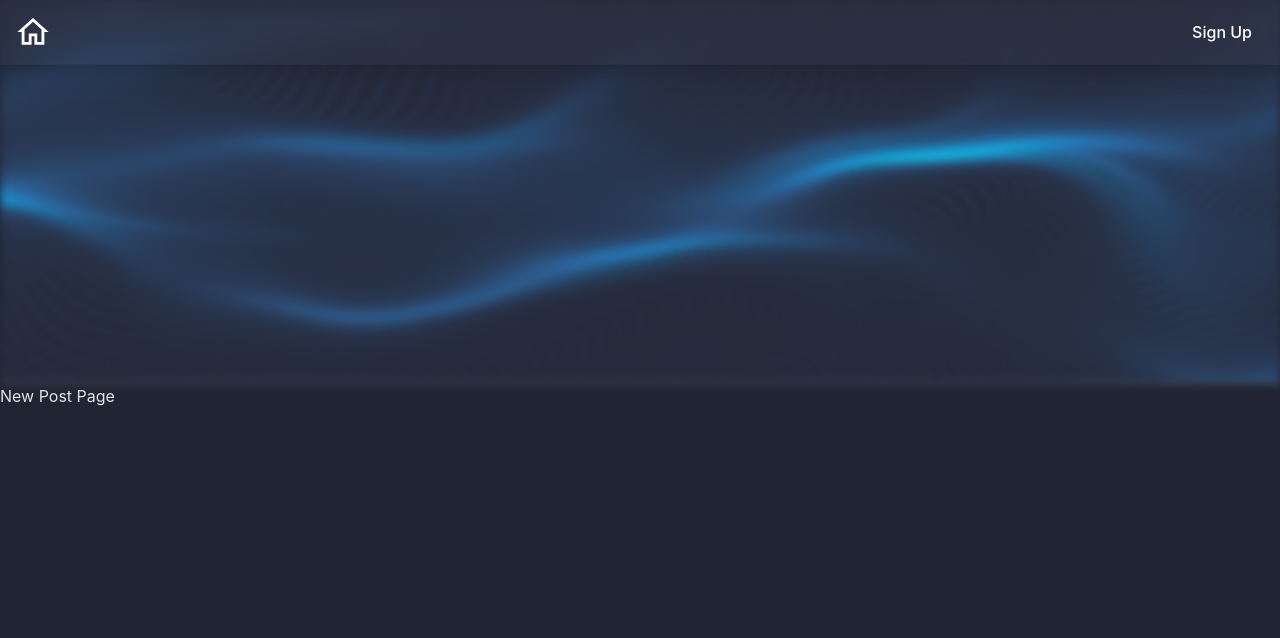
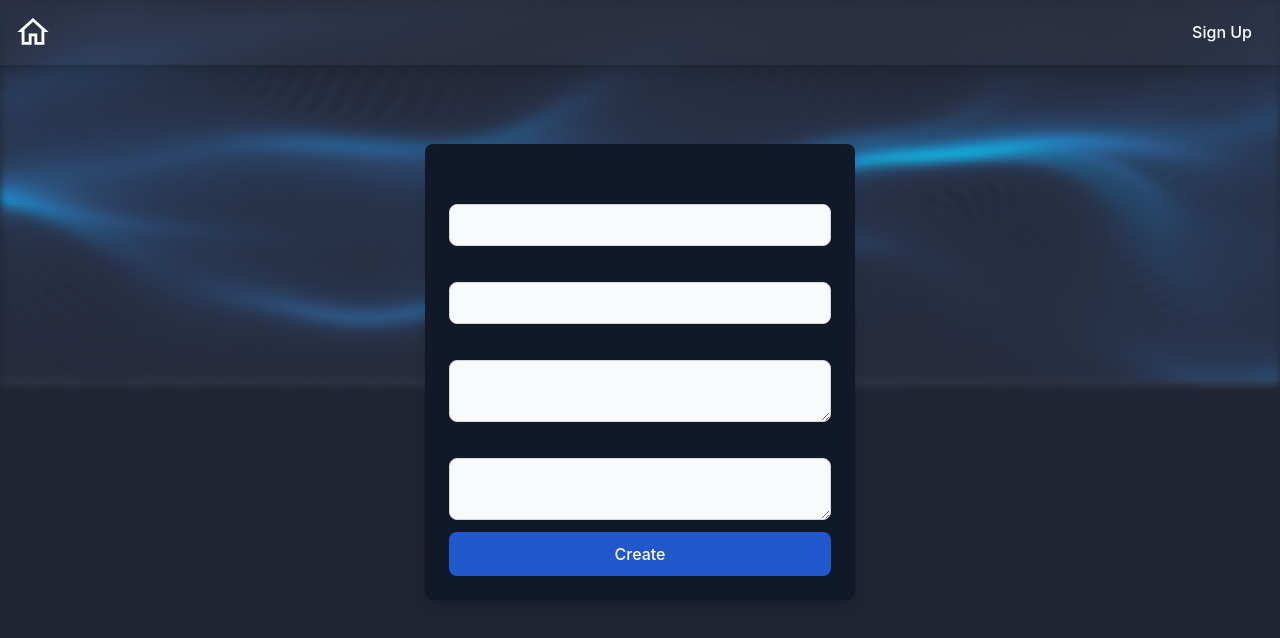
Before and after one commit to JakubJurkian/tech-blog, a React (Vite) app: page /create-new-post in a window 1280 px wide. Shown: the top 638 px of the page. Built offline with nearby package versions, Linux system fonts and the light colour scheme; no server answers.

Commit message:
creating new post component

```diff
--- a/src/components/NewPost.tsx
+++ b/src/components/NewPost.tsx
@@ -1,7 +1,29 @@
 const NewPost = () => {
+  const handleSubmit = (event: React.FormEvent) => {
+    event.preventDefault();
+
+  };
+
   return (
-    <div>
-      <p>New Post Page</p>
+    <div className="flex flex-col items-center relative bottom-16 xxs:bottom-20 xs:bottom-28 s:bottom-36 sm:bottom-48 md:bottom-60 mx-auto px-3 md:h-screen lg:py-0">
+      <div className="bg-gray-900 p-6 rounded-lg shadow-lg w-full xs:w-[430px]">
+        <form className="flex flex-col" onSubmit={handleSubmit}>
+          <label htmlFor="title" className="form-label">Title</label>
+          <input type="text" id="title" className="form-input" />
+          <label htmlFor="image" className="form-label">ImageURL</label>
+          <input type="text" id="image" className="form-input" />
+          <label htmlFor="" className="form-label">Description</label>
+          <textarea id="description" className="form-input" />
+          <label htmlFor="" className="form-label">Text</label>
+          <textarea id="text" className="form-input"/>
+          <button
+              type="submit"
+              className="w-full mt-3 text-white bg-[#2057cd] hover:bg-[#1d4ed8] focus:ring-2 focus:outline-none focus:ring-[#1e40af] font-medium rounded-lg text-base px-5 py-2.5 text-center"
+            >
+              Create
+            </button>
+        </form>
+        </div>
     </div>
   );
 };
--- a/src/pages/Home.tsx
+++ b/src/pages/Home.tsx
@@ -51,8 +51,6 @@ function HomePage() {
       }
 
       const data = await response.json();
-
-      //create a separate fetch component
 
       const loadedPosts = [];
       for (const key in data) {
```
